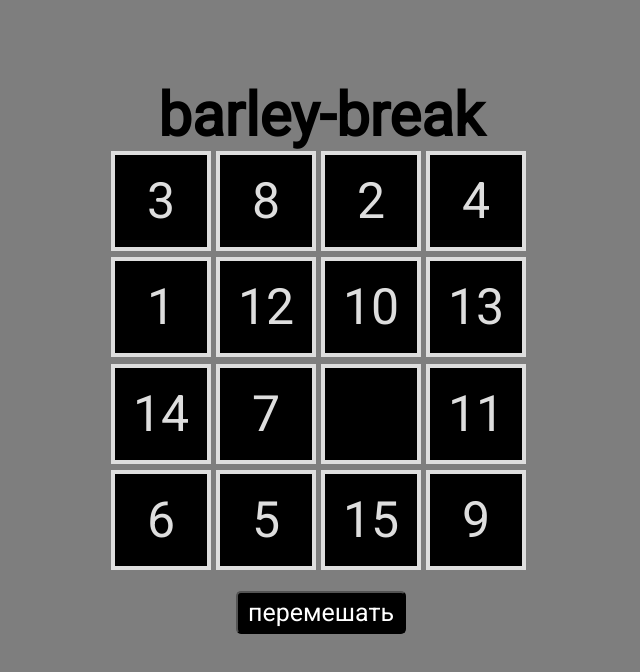
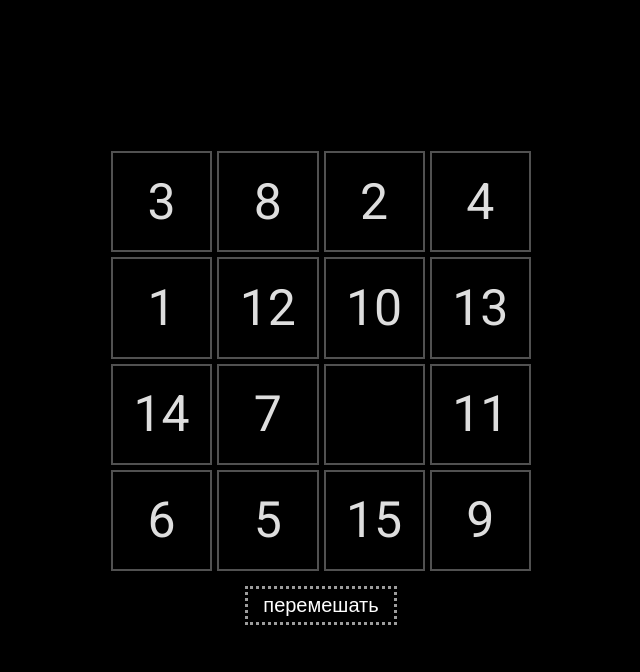
Before and after one commit to pedronin/Barley-Break, a plain HTML site: page index.html in a window 1280 px wide. Shown: the whole page, without its empty margins (319-959 px from the left). Drawn offline with Linux system fonts and the light colour scheme.

Commit message:
fix adaptive and design

```diff
--- a/main.css
+++ b/main.css
@@ -10,15 +10,9 @@ body {
   margin: 0;
   height: 100vh;
   font-family: 'Roboto', sans-serif;
-    background: rgb(126, 126, 126);
+  background: #000000;
   overflow: hidden;
 }
-
-.btn {
-    border: none;
-    background: inherit;
-}
-
 
 .container {
   max-width: 1200px;
@@ -33,47 +27,50 @@ body {
 }
 
 .barleybreak__desk {
-    margin:  0 auto;
-    width: 420px;
-    height: 420px;
-    display: flex;
-    flex-wrap: wrap;
+  margin: 0 auto;
+  max-width: 420px;
+  display: grid;
+  grid-template-columns: repeat(4, 1fr);
   gap: 5px;
 }
 
 .barleybreak__mix {
+  display: block;
   margin: 0 auto;
-    margin-top: 20px;
-    display: block;
-    padding: 5px 10px;
-    font-family: 'Roboto', sans-serif;
-    font-size: 25px;
+  margin-top: 15px;
+  padding: 5px 15px;
+  background-color: inherit;
+  font-size: 20px;
+  font-family: 'Rubik', sans-serif;
   color: #fff;
-    background-color: #000000;
-    border-radius: 5px;
+  border: none;
+  border: 3px #9d9d9d;
+  border-style: dotted;
+  cursor: pointer;
 }
 
 .barleybreak__cell {
-    width: 100px;
-    height: 100px;
+  aspect-ratio: 1;
+  width: 100%;
+  height: 100%;
 
   display: flex;
   justify-content: center;
   align-items: center;
 
   background-color: #000000;
+  border: 2px solid #515151;
   font-size: 50px;
   color: #dedede;
-    border: 4px solid #dedede;
+  cursor: pointer;
 
-    transition: all .6s ease;
+  transition: all 0.6s ease;
 }
 
 .barleybreak__cell.end {
   animation-name: endAnimation;
   animation-duration: 1.2s;
   animation-timing-function: ease-in-out;
-
 }
 
 @keyframes endAnimation {
@@ -84,6 +81,6 @@ body {
     border-color: rgb(193, 6, 255);
   }
   100% {
-        border-color: #dedede;
+    border-color: #515151;
   }
 }
```
Lines whose indentation alone changed are shown as unchanged.
